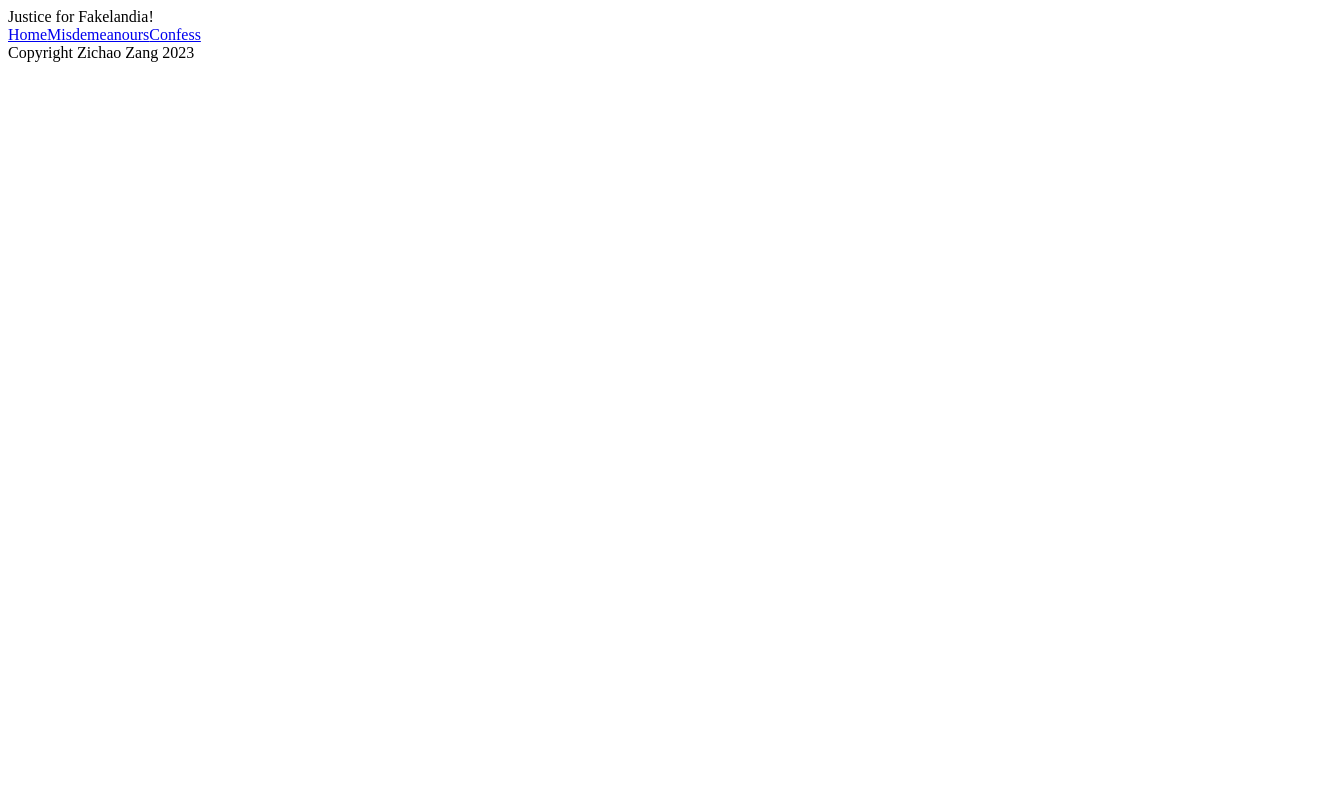
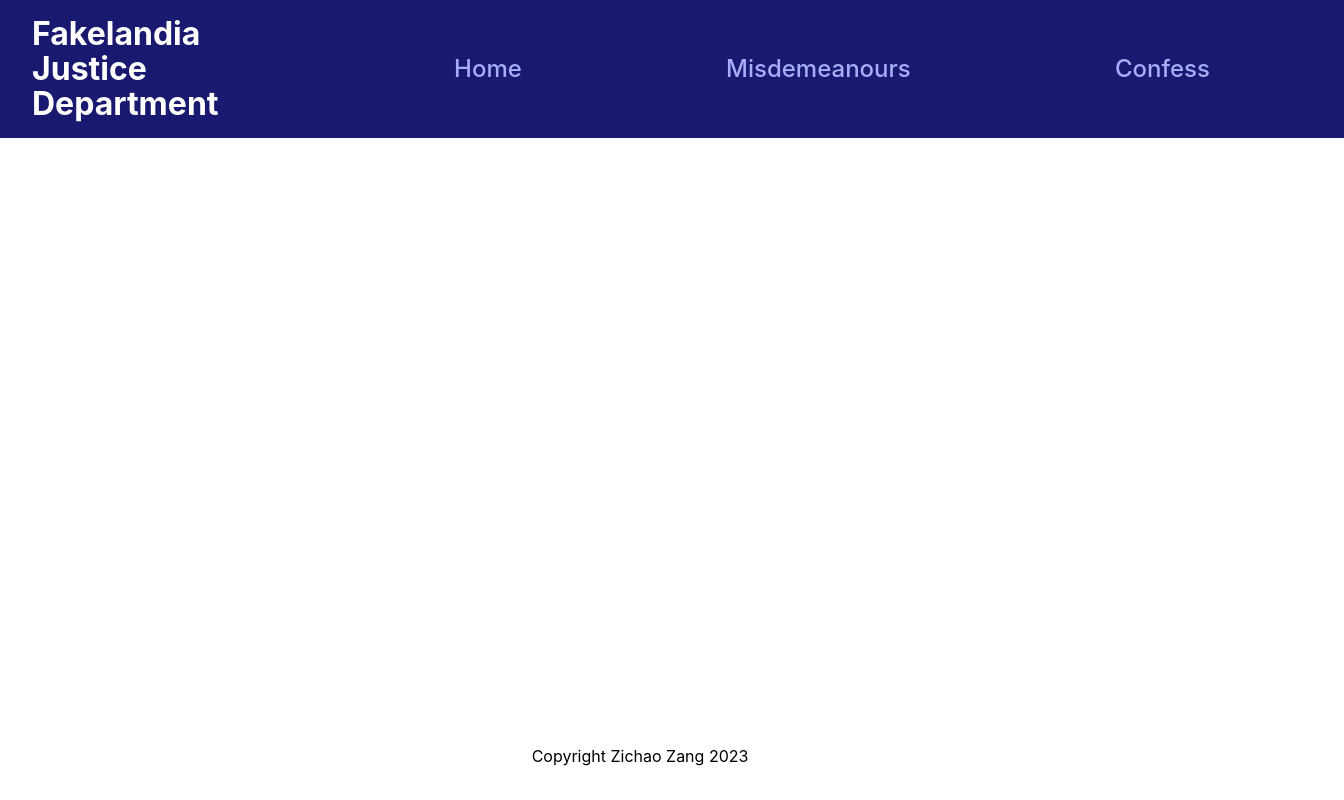
Before and after one commit to z-zang/lm-code-intro-react-router-fakelandia, a React (Vite) app in the folder client/: page / in a window 1280 px wide. Shown: the whole page, 1344 px wide, since content can reach past the window. Built offline with nearby package versions, Linux system fonts and the light colour scheme.

Commit message:
add root component styles,add errorpage

```diff
--- a/client/src/App.css
+++ b/client/src/App.css
@@ -0,0 +1,77 @@
+.header {
+    display: flex;
+    width: 100%;
+    background-color: midnightblue;
+    color: white;
+    padding: 1rem 2rem;
+}
+
+.header__title {
+    width: 25%;
+    margin: 0;
+    text-align: left;
+    word-spacing: 100vw;
+    line-height: 1.1;
+}
+
+.nav {
+    width: 75%;
+    display: flex;
+    justify-content: space-around;
+    align-items: center;
+}
+
+.nav__link {
+    font-size: 1.5rem;
+}
+
+.footer {
+    position: absolute;
+    bottom: 0;
+    width: 100%;
+    height: 2.5rem;
+    margin-bottom: 2rem;
+}
+
+/* #root {
+  max-width: 1280px;
+  margin: 0 auto;
+  padding: 2rem;
+  text-align: center;
+}
+
+.logo {
+  height: 6em;
+  padding: 1.5em;
+  will-change: filter;
+  transition: filter 300ms;
+}
+.logo:hover {
+  filter: drop-shadow(0 0 2em #646cffaa);
+}
+.logo.react:hover {
+  filter: drop-shadow(0 0 2em #61dafbaa);
+}
+
+@keyframes logo-spin {
+  from {
+    transform: rotate(0deg);
+  }
+  to {
+    transform: rotate(360deg);
+  }
+}
+
+@media (prefers-reduced-motion: no-preference) {
+  a:nth-of-type(2) .logo {
+    animation: logo-spin infinite 20s linear;
+  }
+}
+
+.card {
+  padding: 2em;
+}
+
+.read-the-docs {
+  color: #888;
+} */
--- /dev/null
+++ b/client/src/App.tsx
@@ -0,0 +1,24 @@
+import { Link, Outlet } from 'react-router-dom'
+import './App.css'
+
+const App = () => {
+    return (
+        <>
+            <header className='header'>
+                <h1 className='header__title'>Fakelandia Justice Department</h1>
+                <nav className='nav'>
+                    <Link to={'home'} className='nav__link'>Home</Link>
+                    <Link to={'misdemeanours'} className='nav__link'>Misdemeanours</Link>
+                    <Link to={'confess'} className='nav__link'>Confess</Link>
+                </nav>
+            </header>
+
+            <Outlet />
+            <footer className='footer'>
+                <p>Copyright Zichao Zang 2023</p>
+            </footer>
+        </>
+    )
+}
+
+export default App
--- a/client/src/Root.tsx
+++ /dev/null
@@ -1,22 +0,0 @@
-import { Link, Outlet } from 'react-router-dom'
-
-const Root = () => {
-    return (
-        <>
-            <header>
-                <div>Justice for Fakelandia!</div>
-                <nav>
-                    <Link to={'home'} className=''>Home</Link>
-                    <Link to={'misdemeanours'} className=''>Misdemeanours</Link>
-                    <Link to={'confess'} className=''>Confess</Link>
-                </nav>
-            </header>
-            <Outlet />
-            <footer>
-                Copyright Zichao Zang 2023
-            </footer>
-        </>
-    )
-}
-
-export default Root
--- a/client/src/index.css
+++ b/client/src/index.css
@@ -1,11 +1,7 @@
-/* :root {
+:root {
     font-family: Inter, system-ui, Avenir, Helvetica, Arial, sans-serif;
     line-height: 1.5;
     font-weight: 400;
-
-  color-scheme: light dark;
-  color: rgba(255, 255, 255, 0.87);
-  background-color: #242424;
 
     font-synthesis: none;
     text-rendering: optimizeLegibility;
@@ -14,26 +10,21 @@
     -webkit-text-size-adjust: 100%;
 }
 
-a {
-  font-weight: 500;
-  color: #646cff;
-  text-decoration: inherit;
-}
-a:hover {
-  color: #535bf2;
-}
-
 body {
     margin: 0;
     display: flex;
-  place-items: center;
-  min-width: 320px;
-  min-height: 100vh;
+    flex-direction: column;
+    text-align: center;
 }
 
-h1 {
-  font-size: 3.2em;
-  line-height: 1.1;
+a {
+    font-weight: 500;
+    color: #a9adf9;
+    text-decoration: inherit;
+}
+
+a:hover {
+    color: #ecedfd;
 }
 
 button {
@@ -47,23 +38,12 @@ button {
     cursor: pointer;
     transition: border-color 0.25s;
 }
+
 button:hover {
     border-color: #646cff;
 }
+
 button:focus,
 button:focus-visible {
     outline: 4px auto -webkit-focus-ring-color;
 }
-
-@media (prefers-color-scheme: light) {
-  :root {
-    color: #213547;
-    background-color: #ffffff;
-  }
-  a:hover {
-    color: #747bff;
-  }
-  button {
-    background-color: #f9f9f9;
-  }
-} */
--- a/client/src/main.tsx
+++ b/client/src/main.tsx
@@ -2,7 +2,8 @@ import React from 'react'
 import ReactDOM from 'react-dom/client'
 import { createBrowserRouter, RouterProvider } from 'react-router-dom'
 
-import Root from './Root.tsx'
+import App from './App.tsx'
+import ErrorPage from './pages/ErrorPage.tsx'
 import MisdemeanoursPage from './pages/MisdemeanoursPage.tsx'
 import ConfessPage from './pages/ConfessPage.tsx'
 import HomePage from './pages/HomePage.tsx'
@@ -12,8 +13,8 @@ import './index.css'
 const router = createBrowserRouter([
     {
         path: "/",
-        element: <Root />,
-        errorElement: <div>Error: Page not found!</div>,
+        element: <App />,
+        errorElement: <ErrorPage />,
         children: [
             {
                 path: "home",
--- /dev/null
+++ b/client/src/pages/ErrorPage.tsx
@@ -0,0 +1,14 @@
+import { Link } from 'react-router-dom'
+
+type Props = {}
+
+const ErrorPage = (props: Props) => {
+    return (
+        <div>
+            Error: Page not found!
+            Return to <Link to={'home'}>Home</Link>
+        </div>
+    )
+}
+
+export default ErrorPage
```
Also changed, not shown: 1 other file (tests, documents, lock files or other folders). Lines whose indentation alone changed are shown as unchanged.
